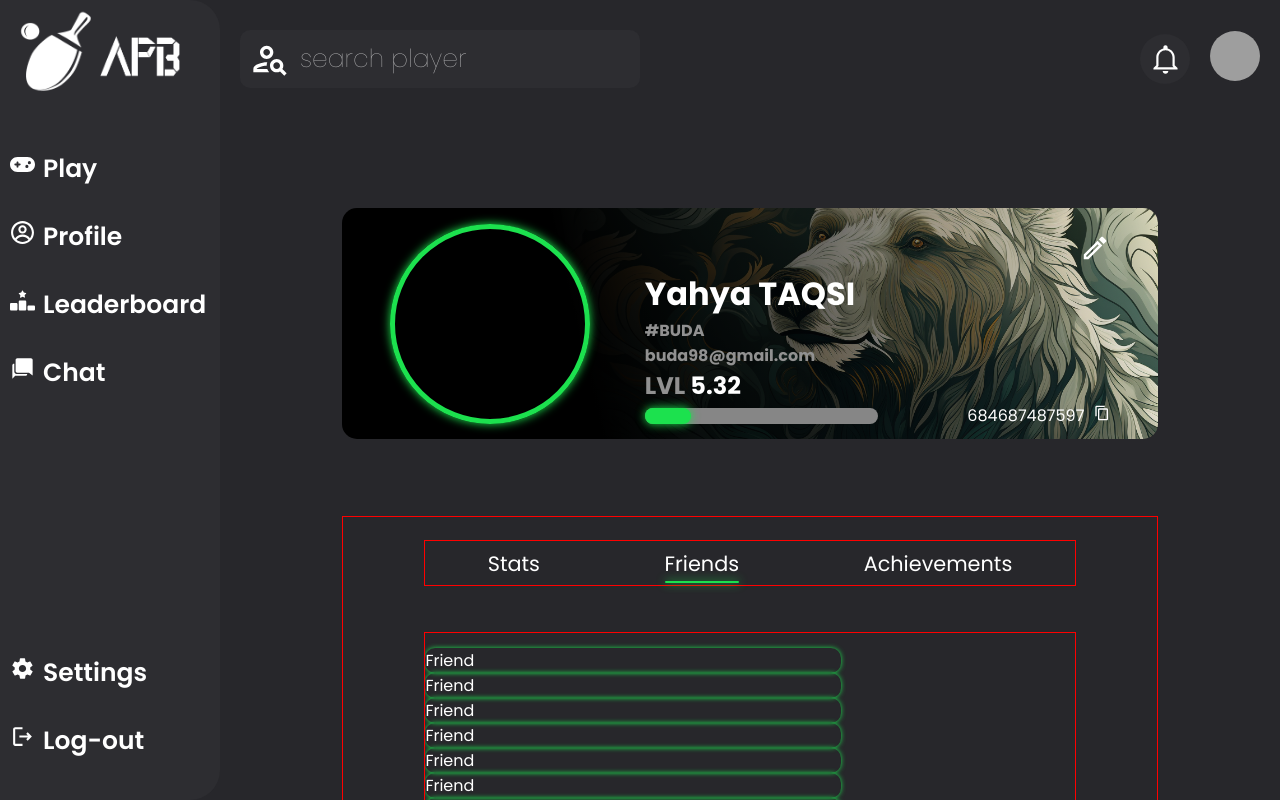
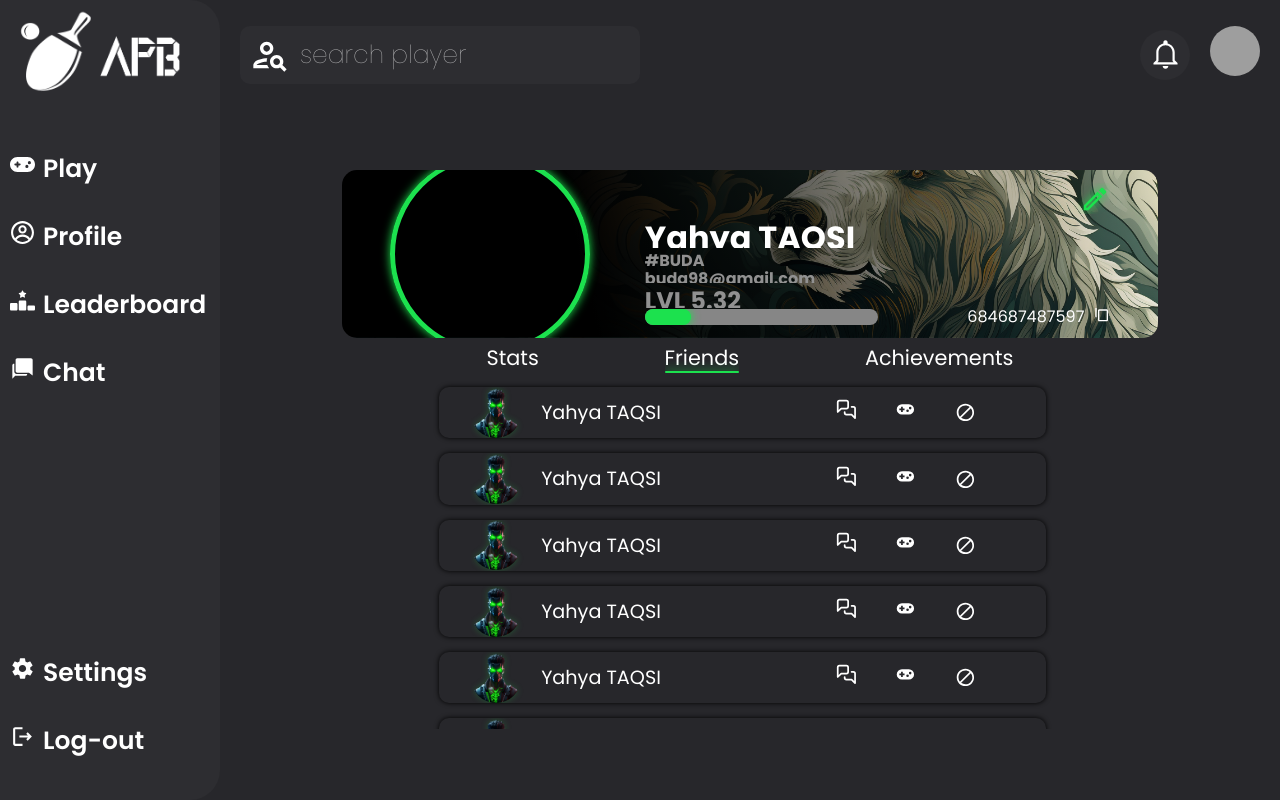
Before and after one commit to YassineElHajjami0/Trenscendence, a Next.js app: page /profile in a window 1280 px wide. Shown: the top 800 px of the page. Built offline with nearby package versions, Linux system fonts and the light colour scheme; grey boxes are pictures that could not be loaded.

Commit message:
merging with yassin

```diff
--- a/app/Nav/Nav.css
+++ b/app/Nav/Nav.css
@@ -1,4 +1,5 @@
 .main-Nav {
+    color: white;
   position: sticky;
   top: 0;
   left: 0;
@@ -14,6 +15,8 @@
 }
 
 .link {
+    color: white;
+
   text-decoration: none;
 }
 
--- a/app/globals.css
+++ b/app/globals.css
@@ -4,8 +4,9 @@
   margin: 0;
   padding: 0;
   box-sizing: border-box;
-  color: white;
+  /* color: white; */
   font-family: "Poppins", sans-serif;
+  overflow: hidden;
 }
 
 body {
@@ -27,6 +28,7 @@ nav {
   display: flex;
   flex-direction: column;
   gap: 30px;
+  height: 100svh;
 }
 
 .upperNav-children-container:first-child {
--- a/app/profile/Friend.css
+++ b/app/profile/Friend.css
@@ -1,6 +1,157 @@
-.friend_container{
-    width: 80%;
-    height: 12%;
-    box-shadow: 0 0 5px #1ce14e;
-    border-radius: 10px;
+.friend_container {
+	width: 100%;
+	height: 15%;
+	box-shadow: 0 0 5px #000;
+	border-radius: 10px;
+	margin-bottom: 15px;
+	display: flex;
+	align-items: center;
+	justify-content: space-between;
+	font-size: 1.2rem;
+	padding: 0 2rem;
+    overflow: hidden;
 }
+
+.friend_container span {
+	transition: all 0.4s;
+}
+
+.friend_container svg {
+	font-size: 1.3rem;
+	transition: all 0.4s;
+	color: white;
+}
+
+.friend_msg:hover {
+	color: #1ce14e;
+	filter: drop-shadow(0 0 5px #1ce14e);
+}
+
+.friend_play:hover {
+	color: #1ce14e;
+	filter: drop-shadow(0 0 5px #1ce14e);
+}
+.friend_block:hover {
+	cursor: pointer;
+	color: #ff3355;
+	filter: drop-shadow(0 0 5px #ff3355);
+}
+.friend_unblock:hover {
+	cursor: pointer;
+	color: #1ce14e;
+	filter: drop-shadow(0 0 5px #1ce14e);
+}
+
+.blocked_friend {
+	color: gray;
+}
+
+.hide_block {
+	display: none;
+}
+
+.friend_unblock {
+	transition: all 4s;
+	display: none;
+}
+
+.friend_block {
+	transition: all 4s;
+}
+
+.show_unblock {
+	display: block;
+}
+
+.friend_component_btn {
+	outline: none;
+	border: none;
+	background: transparent;
+	cursor: pointer;
+}
+
+.disable_btns {
+	cursor: not-allowed;
+}
+.disable_btns svg {
+	color: gray;
+}
+
+.friend_name_photo {
+	width: 35%;
+	height: 100%;
+	display: flex;
+	align-items: center;
+	justify-content: space-between;
+	padding: 0;
+}
+
+.friend_avatar {
+	border-radius: 50%;
+	height: 50px;
+	width: 50px;
+	filter: drop-shadow(0 0 3px #1ce14d40);
+}
+
+.btn_conatiner {
+
+	width: 40%;
+	height: 100%;
+	display: flex;
+	align-items: center;
+	justify-content: space-evenly;
+}
+
+.profile_burger_menu{
+    display: none;
+    content: ' ';
+    width: 20px;
+    height: 30%;
+
+
+    flex-direction: column;
+    align-items: center;
+    justify-content: space-between;
+    cursor: pointer;
+}
+
+.profile_burger_menu span{
+
+    background-color: white;
+    width: 4px;
+    height: 4px;
+    border-radius: 50%;
+}
+
+
+#burger_menu{
+    display: none;
+}
+
+#burger_menu:checked ~ .friend_name_photo  >span{
+    display: none;
+}
+
+@media (max-width: 768px) {
+    .profile_burger_menu{
+        display: flex;
+
+    }
+    .btn_conatiner{
+        display: none;
+    }
+
+    .friend_name_photo{
+        width: 70%;
+    }
+    #burger_menu:checked ~ .btn_conatiner{
+        display: flex;
+	width: 100%;
+
+    }
+    .friend_container{
+        padding: 0 5px;
+        height: 10%;
+    }
+
+}
--- a/app/profile/Friend.tsx
+++ b/app/profile/Friend.tsx
@@ -1,8 +1,74 @@
-import React from 'react'
+"use client";
+
+import React, { useState } from "react";
+import { LuMessagesSquare } from "react-icons/lu";
+import { BiSolidJoystickAlt } from "react-icons/bi";
+import { MdBlock } from "react-icons/md";
+import { CgUnblock } from "react-icons/cg";
+
+import silence from "../../public/mask_avatar.png";
+
 import "./Friend.css";
+import Image from "next/image";
 
 export default function Friend() {
-  return (
-    <div className='friend_container'>Friend</div>
-  )
+	const [blocked, setBlocked] = useState(false);
+
+	const handleSwitch = () => {
+		setBlocked((prev) => !prev);
+	};
+
+	const test = () => {
+		console.log("-------->>>>>>>");
+	};
+
+	return (
+		<div className="friend_container">
+			<input type="checkbox" name="burger_menu" id="burger_menu" />
+
+			<div className="friend_name_photo">
+				<Image
+					src={silence}
+					width={20}
+					height={20}
+					className="friend_avatar"
+					alt="avatar"
+				/>
+				<span className={`${blocked && "blocked_friend"}`}>Yahya TAQSI</span>
+			</div>
+			<div className="btn_conatiner">
+				<button
+					className={`friend_component_btn friend_msg ${
+						blocked && "disable_btns"
+					}`}
+					onClick={test}
+					disabled={blocked}
+				>
+					<LuMessagesSquare className="" />
+				</button>
+				<button
+					className={`friend_component_btn friend_play ${
+						blocked && "disable_btns"
+					}`}
+					onClick={test}
+					disabled={blocked}
+				>
+					<BiSolidJoystickAlt className="" />
+				</button>
+				<MdBlock
+					onClick={handleSwitch}
+					className={`friend_block  ${blocked && "hide_block"}`}
+				/>
+				<CgUnblock
+					onClick={handleSwitch}
+					className={`friend_unblock  ${blocked && "show_unblock"}`}
+				/>
+			</div>
+			<label htmlFor="burger_menu" className="profile_burger_menu">
+				<span>.</span>
+				<span>.</span>
+				<span>.</span>
+			</label>
+		</div>
+	);
 }
--- a/app/profile/Friends.css
+++ b/app/profile/Friends.css
@@ -1,23 +1,15 @@
-.friends_container{
-    border: 1px solid red;
+.friends_container {
+
 	 width: 100%;
 	height: 100%;
-    /* display: flex;
-    align-items: center;
-    flex-direction: column;
-    justify-content: center; */
 	overflow-y: scroll;
+	padding: 10px 30px 0 15px ;
+    /* filter: drop-shadow(0 0 5px #1ce14e); */
 
-    padding: 15px 0;
-}
-
-
-.friends_sub_container{
-    width: 80%;
 }
 
 .friends_container::-webkit-scrollbar {
-    width: 12px;
+	width: 10px;
 }
 
 .friends_container::-webkit-scrollbar-thumb {
--- a/app/profile/Friends.tsx
+++ b/app/profile/Friends.tsx
@@ -5,14 +5,11 @@ import Friend from "./Friend";
 export default function Friends() {
 	return (
 		<div className="friends_container">
-            <div className="friends_sub_container">
-
 			{Array.from({ length: 20 })
 				.fill(null)
 				.map((e, i) => (
-                    <Friend key={i} />
-                    ))}
-                    </div>
+					<Friend key={i} />
+				))}
 		</div>
 	);
 }
--- a/app/profile/Profile.css
+++ b/app/profile/Profile.css
@@ -1,10 +1,7 @@
-* {
-	/* border: 1px solid red; */
-}
-
 .profile_container {
-	padding: 5rem 0;
-	flex: 1;
+	padding: 5% 0;
+	width: 100%;
+	height: 100%;
 	display: flex;
 	flex-direction: column;
 	align-items: center;
@@ -12,6 +9,7 @@
 }
 
 .user_account {
+    color: white;
 	max-width: 1024px;
 	border-radius: 15px;
 	width: 80%;
@@ -21,7 +19,11 @@
 	align-items: center;
 	justify-content: space-around;
 	padding: 0 20px;
-	background-image: linear-gradient(77deg, rgba(0,0,0,1) 30%, rgba(255, 255, 255, 0) 100%),
+	background-image: linear-gradient(
+			77deg,
+			rgba(0, 0, 0, 1) 30%,
+			rgba(255, 255, 255, 0) 100%
+		),
 		url("../../public/Xarben_bear.png");
 	background-size: cover;
 	background-repeat: no-repeat;
@@ -43,7 +45,13 @@
 	flex-direction: column;
 	justify-content: space-between;
 }
-.profile_data h4, .profile_data h2{
+
+.profile_data h1 {
+	color: white;
+}
+
+.profile_data h4,
+.profile_data h2 {
 	color: #919191;
 }
 
@@ -53,7 +61,7 @@
 }
 
 .edit_label {
-    text-shadow: 0 0 10px  #000000;
+	color: white;
 	cursor: pointer;
 	font-size: 30px;
 	display: flex;
@@ -62,13 +70,12 @@
 }
 
 .edit_label svg {
-    text-shadow: 0 0 10px  #ff0000;
 	margin-left: 10px;
+	color: #1ce14e;
+	filter: drop-shadow(0 0 5px #1ce14e);
 }
 
-
 .edit_label span {
-
     transition: all 0.5s;
 	opacity: 0;
 	transform: translate(50%, -50%);
@@ -87,8 +94,12 @@
 	cursor: pointer;
 }
 
-.profile_uid svg{
+.profile_uid svg {
     margin-left: 10px;
+}
+.profile_uid svg:hover {
+    filter: drop-shadow(0 0 5px #1ce14e);
+    color: #1ce14e;
 }
 
 .progress {
@@ -110,10 +121,16 @@
 	box-shadow: 0 0 10px #1ce14e;
 }
 
-
-.profile_details{
+.profile_details {
 	max-width: 1024px;
 
 	width: 80%;
+	flex: 1;
 	height: 60%;
 }
+
+@media (max-width: 768px) {
+	.profile_details {
+		width: 100%;
+	}
+}
--- a/app/profile/ProfileDetails.css
+++ b/app/profile/ProfileDetails.css
@@ -1,8 +1,6 @@
-* {
+
+.profile_details_container {
 	/* border: 1px solid red; */
-}
-.profile_details_container {
-	border: 1px solid red;
 
 	display: flex;
 	width: 100%;
@@ -13,7 +11,8 @@
 }
 
 .profile_details_header {
-	border: 1px solid red;
+    color: white;
+	/* border: 1px solid red; */
 
 	height: 10%;
 	width: 80%;
@@ -35,7 +34,7 @@
 .switch_e::before {
 	position: absolute;
 	content: "";
-	bottom: -15%;
+	bottom: 0;
 	left: 0;
 	width: 100%;
 	height: 2px;
@@ -53,4 +52,23 @@
 
 	height: 70%;
 	width: 80%;
+    flex: 1;
+    color: white;
 }
+
+@media (max-width: 768px) {
+    .profile_details_header {
+        width: 100%;
+    }
+        .profile_details_data {
+            width: 100%;
+        }
+
+
+}
+
+
+/*
+wa rir frani osafi driyat fxkel
+wa safi
+*/
--- a/app/profile/ProfileDetails.tsx
+++ b/app/profile/ProfileDetails.tsx
@@ -1,31 +1,40 @@
-"use client"
+"use client";
 
 import React, { useState } from "react";
 import "./ProfileDetails.css";
 import Friends from "./Friends";
 
 export default function ProfileDetails() {
+	const [switchElements, setSwitchElements] = useState("friends");
 
-    const [switchElements, setSwitchElements] = useState('friends')
-
-
-    const switchE = (e) =>{
-        setSwitchElements(e.target.textContent)
-    }
-	return <div className="profile_details_container">
+	const switchE = (e) => {
+		setSwitchElements(e.target.textContent);
+	};
+	return (
+		<div className="profile_details_container">
 			<div className="profile_details_header">
 				<span
 					onClick={switchE}
-            className={`${switchElements === 'stats' && 'switch_e'}`}>stats</span>
+					className={`${switchElements === "stats" && "switch_e"}`}
+				>
+					stats
+				</span>
 				<span
 					onClick={switchE}
-            className={`${switchElements === 'friends' && 'switch_e'}`}>friends</span>
+					className={`${switchElements === "friends" && "switch_e"}`}
+				>
+					friends
+				</span>
 				<span
 					onClick={switchE}
-            className={`${switchElements === 'achievements' && 'switch_e'}`}>achievements</span>
+					className={`${switchElements === "achievements" && "switch_e"}`}
+				>
+					achievements
+				</span>
 			</div>
 			<div className="profile_details_data">
-            {switchElements === 'friends' &&  <Friends/>}
+				{switchElements === "friends" && <Friends />}
 			</div>
-    </div>;
+		</div>
+	);
 }
--- a/app/upper-navbar/upper-navbar.css
+++ b/app/upper-navbar/upper-navbar.css
@@ -1,4 +1,5 @@
 .upperNav {
+    color: white;
   position: sticky;
   top: 0px;
   padding: 10px 0;
```
Also changed, not shown: public/mask_avatar.png (added). Lines whose indentation alone changed are shown as unchanged.
